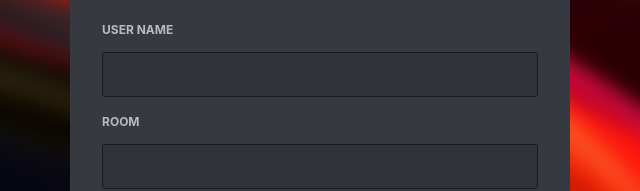
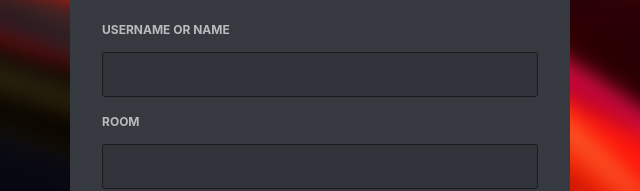
Before and after one commit to shammlo/chat-app, a website: page public/index.html in a window 1280 px wide. Shown: the part 267-458 px from the top of the page, 320-960 px from the left. Drawn offline with Linux system fonts and the light colour scheme.

```diff
--- a/public/index.html
+++ b/public/index.html
@@ -23,7 +23,7 @@
                             </div>
                         </div>
                         <div class="input w-full items-center">
-                            <label class="input__label">User name</label>
+                            <label class="input__label">Username or name</label>
                             <input
                                 class="input_element w-full p-2"
                                 type="text"
```
